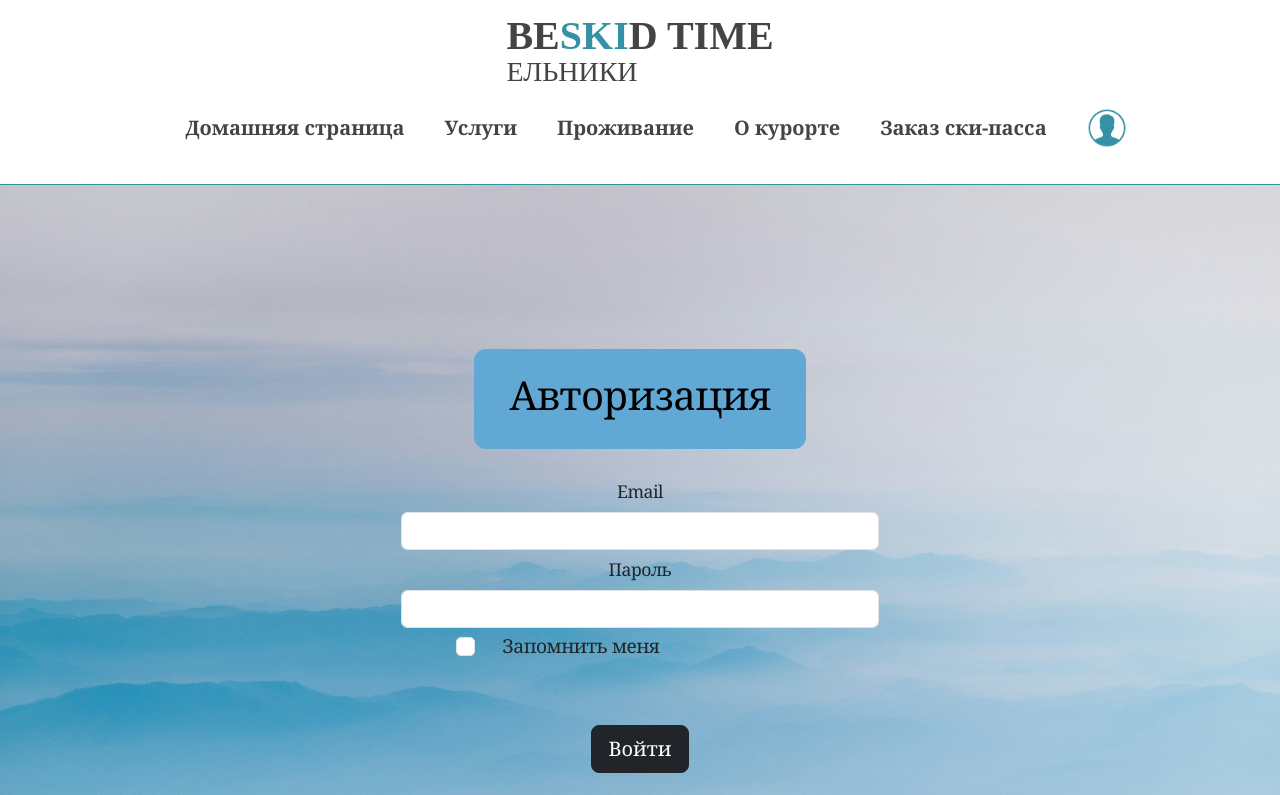
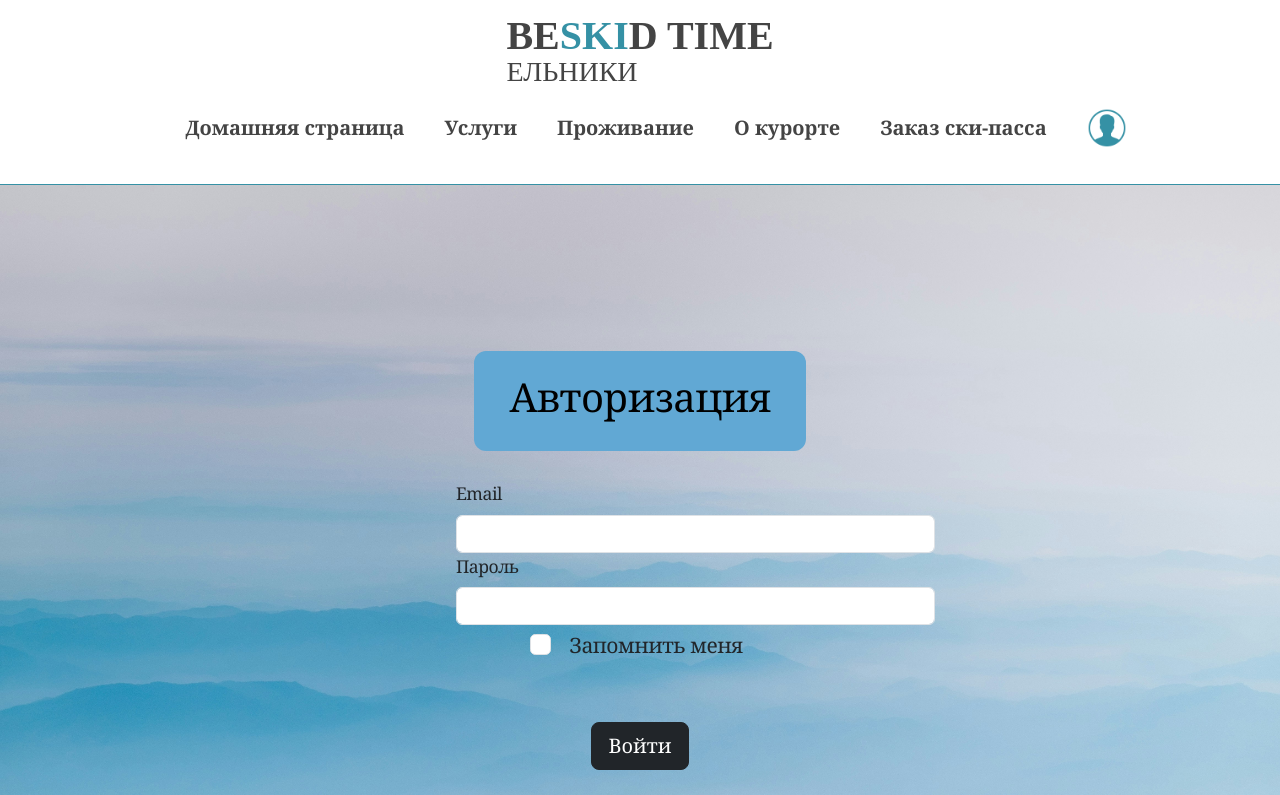
Before and after one commit to HSE-projects-2024/elniki-web, a React (Create React App) app in the folder web-elniki-front/: page /login in a window 1280 px wide. Shown: the top 795 px of the page. Built offline with nearby package versions, Linux system fonts and the light colour scheme; a web font is replaced by a local one.

Commit message:
user login done

```diff
--- a/web-elniki-front/src/config.js
+++ b/web-elniki-front/src/config.js
@@ -1,5 +1,6 @@
 const config = {
-    "regUrl": 'http://localhost:3000/reg'
+    "regUrl": 'http://localhost:3000/reg',
+    "loginUrl": 'http://localhost:3000/login'
 }
 
 export default config;
--- a/web-elniki-front/src/regLogComponents/logComponents/LogPage.js
+++ b/web-elniki-front/src/regLogComponents/logComponents/LogPage.js
@@ -1,35 +1,95 @@
-import React from 'react';
+import React, { useState } from 'react';
 import './LogPage.css';
 import Form from 'react-bootstrap/Form';
 import Button from 'react-bootstrap/Button';
-import { Link } from 'react-router-dom';
+import { Link, useNavigate } from 'react-router-dom';
+import axios from 'axios';
+import config from '../../config';
 
 const LogPage = () => {
+    const navigate = useNavigate();
+    const [user, setUser] = useState({ Email: '', Password: '' });
+    const [rememberMe, setRememberMe] = useState(false);
+    const [formErrors, setFormErrors] = useState({ Email: false, Password: false, message: '' });
+
+    const handleChange = (e) => {
+        const { name, value } = e.target;
+        setUser({ ...user, [name]: value });
+    };
+
+    const handleSubmit = async (e) => {
+        e.preventDefault();
+        try {
+            const response = await axios.post(config.loginUrl, user);
+            if (response.data.token) {
+                if (rememberMe) {
+                    localStorage.setItem('userData', JSON.stringify({
+                        userId: response.data.userId,
+                        token: response.data.token
+                    }));
+                } else {
+                    sessionStorage.setItem('userData', JSON.stringify({
+                        userId: response.data.userId,
+                        token: response.data.token
+                    }));
+                }
+                navigate('/');
+            }
+        } catch (error) {
+            if (error.response && error.response.data) {
+                setFormErrors({ ...formErrors, message: error.response.data.message });
+            } else {
+                setFormErrors({ ...formErrors, message: 'Server error' });
+            }
+        }
+    };
+
+    const handleRememberMe = (e) => {
+        setRememberMe(e.target.checked);
+    };
+
     return (
-        <body class="body-page2">
+        <div className='body-page2'>
             <div className='background-page1'>
                 <div className='log-head'>
                     <h1>Авторизация</h1>
                 </div>
                 <div className='log-main'>
-                <Form>
+                    <Form onSubmit={handleSubmit}>
+                        <Form.Group controlId="formEmail">
                             <Form.Label>Email</Form.Label>
-                    <Form.Control type="email" />
+                            <Form.Control
+                                type="email"
+                                name="Email"
+                                value={user.Email}
+                                onChange={handleChange}
+                                required
+                            />
+                        </Form.Group>
+                        <Form.Group controlId="formPassword">
+                            <Form.Label>Пароль</Form.Label>
+                            <Form.Control
+                                type="password"
+                                name="Password"
+                                value={user.Password}
+                                onChange={handleChange}
+                                required
+                            />
+                        </Form.Group>
+                        <p className='checkbox'>
+                            <Form.Check
+                                label="Запомнить меня"
+                                checked={rememberMe}
+                                onChange={handleRememberMe}
+                            />
+                        </p>
+                        <Button variant="dark" size="lg" type="submit">Войти</Button>
                     </Form>
-                <Form>
-                    <Form.Label>Пароль</Form.Label>
-                    <Form.Control type="password" />
-                </Form>
-                <p className='checkbox'>
-                    <Form.Check label="Запомнить меня" />
-                </p>
-            </div>
-            <div>
-                <Button variant="dark" size="lg">Войти</Button>
                 </div>
                 <p className='text-center'>Еще нет аккаунта? <Link to="/reg">Зарегистрироваться</Link></p>
+                {formErrors.message && <p className="error-message">{formErrors.message}</p>}
             </div>
-        </body>
+        </div>
     );
 }
 
```
Also changed, not shown: 1 other file (tests, documents, lock files or other folders). Lines whose indentation alone changed are shown as unchanged.
